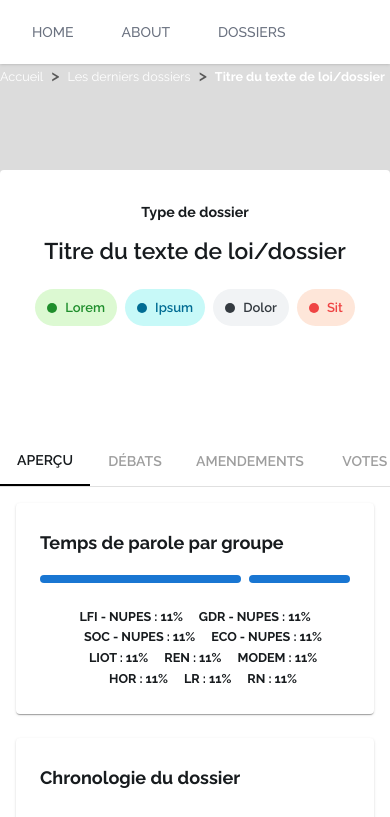
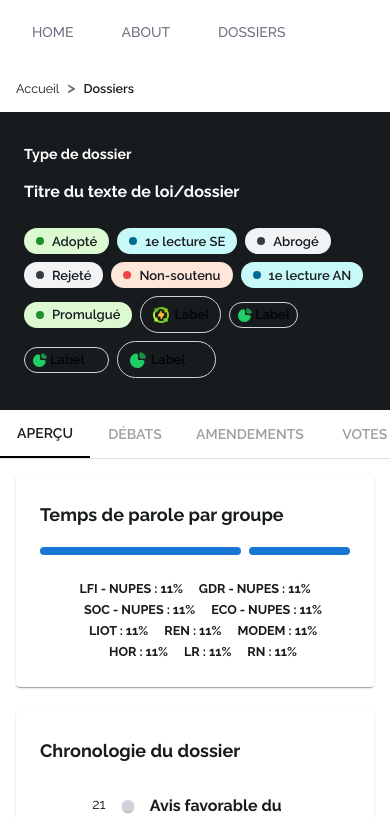
Before and after one commit to regardscitoyens/nosdeputes-front, a Next.js app: page /dossiers/dossier in a window 390 px wide. Shown: the top 817 px of the page. Built offline with nearby package versions, Linux system fonts and the light colour scheme.

Commit message:
feat(mobile): page hero

```diff
--- a/components/folders/HeroSection/index.tsx
+++ b/components/folders/HeroSection/index.tsx
@@ -1,87 +1,165 @@
 import React from "react";
 
+import Link from "next/link";
+
+import { useTheme } from "@mui/material";
 import Box from "@mui/material/Box";
+import Paper from "@mui/material/Paper";
 import Typography from "@mui/material/Typography";
 import Stack from "@mui/material/Stack";
+
+import Breadcrumbs from "@mui/material/Breadcrumbs";
+import ChevronRightIcon from "@/icons/ChevronRightIcon";
+import EnergyIcon from "@/icons/EnergyIcon";
+import HomeIcon from "@/icons/HomeIcon";
+import LabelChip from "@/components/LabelChip";
 import StatusChip from "@/components/StatusChip";
-import Breadcrumbs from "@mui/material/Breadcrumbs";
-import Link from "next/link";
 
 const breadcrumbs = [
   <Link key="1" href="/">
-    <Typography variant="caption" fontWeight="light" color="white">
+    {/* <HomeIcon sx={{ fontSize: 12, mr: 1, mb: "3px" }} /> */}
+    <Typography variant="caption" fontWeight="light">
       Accueil
     </Typography>
   </Link>,
   <Link key="2" href="/dossiers">
-    <Typography variant="caption" fontWeight="light" color="white">
-      Les derniers dossiers
+    <Typography variant="caption" fontWeight="regular">
+      Dossiers
     </Typography>
   </Link>,
-  <Typography key="3" variant="caption" fontWeight="bold" color="white">
-    Titre du texte de loi/dossier
-  </Typography>,
 ];
 
 const HeroSection = () => {
+  const theme = useTheme();
   return (
-    <Box pb={10}>
+    <>
       <Breadcrumbs
-        // separator={<NavigateNextIcon fontSize="small" />}
-        separator={">"}
+        // separator={<ChevronRightIcon sx={{ fontSize: 8 }} />}
+        separator=">"
         aria-label="breadcrumb"
+        sx={{ backgroundColor: "white", padding: "12px 16px" }}
       >
         {breadcrumbs}
       </Breadcrumbs>
       <Box
-        height={270} // image height + 30px
-        display="flex"
-        alignItems="flex-end"
-        justifyContent="center"
+        sx={{
+          minHeight: "272px", // picture height + header box padding
+          display: "flex",
+          alignItems: "flex-start",
+          justifyContent: "flex-start",
+          backgroundColor: "grey.900",
+          [theme.breakpoints.up("md")]: {
+            alignItems: "flex-end",
+            justifyContent: "center",
+            backgroundColor: "transparent",
+          },
+        }}
       >
+        {/* Future background picture */}
         <Box
           sx={{
             position: "absolute",
-            top: 56, // navbar height
+            top: 104, // navbar + breadcrumb height
             left: 0,
             zIndex: -1,
-            backgroundColor: "gainsboro",
+            backgroundColor: "#CCCCCC",
             width: "100%",
             height: 240,
+            display: "hidden",
           }}
         />
-        <Box
-          px={3}
-          py={4}
-          width={680}
-          borderRadius={1}
-          sx={{ backgroundColor: "white" }}
+        <Paper
+          elevation={0}
+          sx={{
+            paddingTop: 4,
+            paddingBottom: 4,
+            paddingLeft: 3,
+            paddingRight: 3,
+            width: "680px",
+            borderRadius: 1,
+            backgroundColor: "transparent",
+            [theme.breakpoints.up("md")]: {
+              backgroundColor: "white",
+            },
+          }}
         >
-          <Stack direction="column" justifyContent="center" alignItems="center">
-            <Stack direction="column" spacing={2} alignItems="center">
-              <Typography fontWeight="bold" variant="body2">
+          <Stack
+            direction="column"
+            sx={{
+              alignItems: "flex-start",
+              [theme.breakpoints.up("md")]: {
+                alignItems: "center",
+              },
+            }}
+          >
+            <Stack
+              direction="column"
+              spacing={2}
+              sx={{
+                alignItems: "flex-start",
+                [theme.breakpoints.up("md")]: {
+                  alignItems: "center",
+                },
+              }}
+            >
+              <Typography
+                fontWeight="bold"
+                variant="body2"
+                sx={{
+                  color: "white",
+                  [theme.breakpoints.up("md")]: {
+                    color: "grey.900",
+                  },
+                }}
+              >
                 Type de dossier
                 {/* TODO: info tick */}
               </Typography>
-              <Typography component="h1" variant="h3">
+              <Typography
+                component="h1"
+                sx={{
+                  color: "white",
+                  fontSize: "body1.fontSize",
+                  fontWeight: "fontWeightBold",
+                  [theme.breakpoints.up("md")]: {
+                    color: "grey.900",
+                    fontSize: "h2.fontSize",
+                  },
+                }}
+              >
                 Titre du texte de loi/dossier
               </Typography>
             </Stack>
             <Stack
               direction="row"
+              useFlexGap
               spacing={1}
-              sx={{ mt: 3 }}
               alignItems="center"
+              flexWrap="wrap"
+              sx={{
+                justifyContent: "flex-start",
+                mt: 3,
+                [theme.breakpoints.up("md")]: {
+                  justifyContent: "center",
+                },
+              }}
             >
-              <StatusChip status="validated" label="Lorem" />
-              <StatusChip status="review" label="Ipsum" />
-              <StatusChip status="refused" label="Dolor" />
-              <StatusChip status="dropped" label="Sit" />
+              <StatusChip size="small" status="validated" label="Adopté" />
+              <StatusChip size="small" status="review" label="1e lecture SE" />
+              <StatusChip size="small" status="refused" label="Abrogé" />
+              <StatusChip size="small" status="refused" label="Rejeté" />
+              <StatusChip size="small" status="dropped" label="Non-soutenu" />
+              <StatusChip size="small" status="review" label="1e lecture AN" />
+              <StatusChip size="small" status="validated" label="Promulgué" />
+              <LabelChip label="Label" icon={<EnergyIcon />} />
+              <LabelChip size="small" label="Label" />
+              <LabelChip size="small" label="Label" onDelete={() => {}} />
+              <LabelChip label="Label" onDelete={() => {}} />
             </Stack>
           </Stack>
-        </Box>
+        </Paper>
       </Box>
-    </Box>
+    </>
   );
 };
 
```
